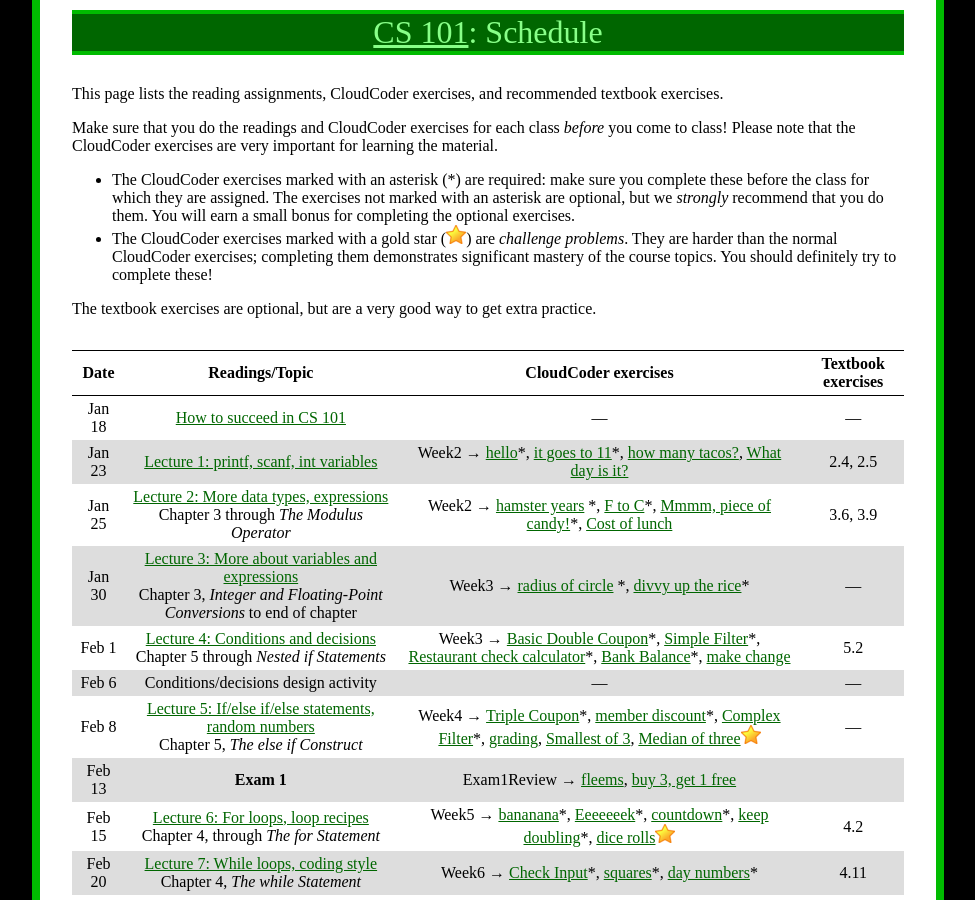
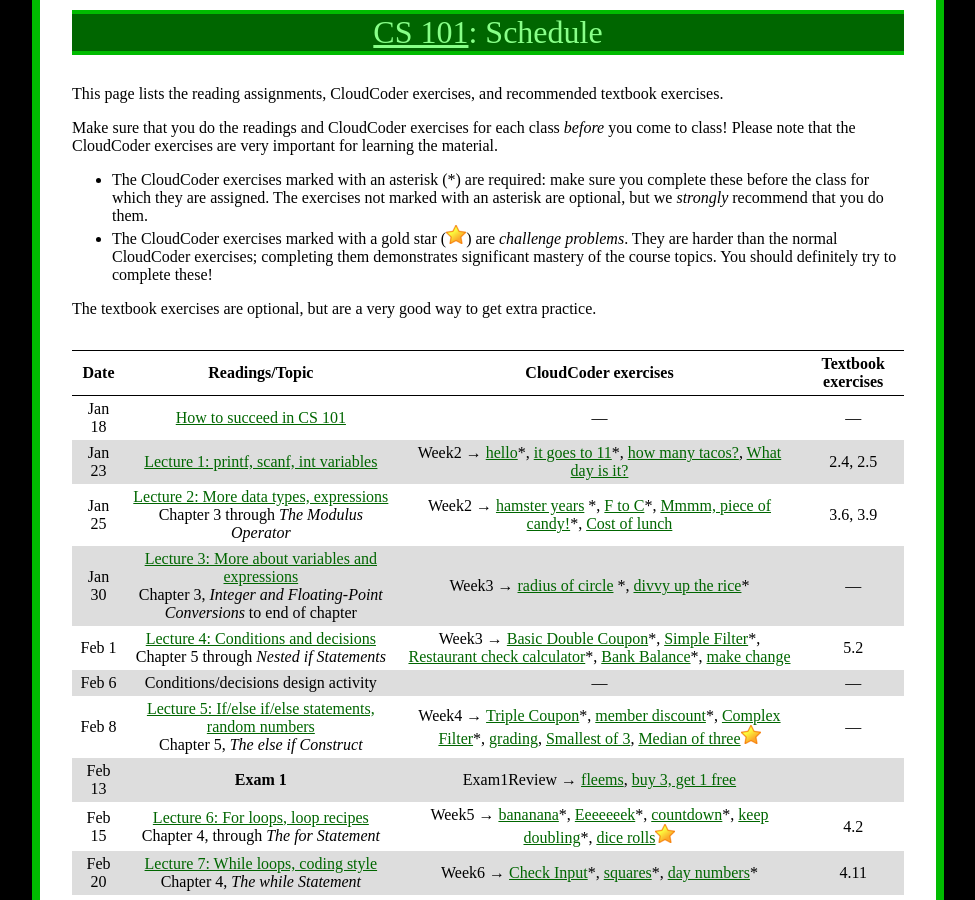
Before and after one commit to ycpcs/cs101-spring2018, a Jekyll site: the page built from schedule.md, in a window 1280 px wide and 900 px high. Shown: the whole window, without its empty margins (152-1127 px from the left). Built offline with Jekyll 4.4.1, drawn with Linux system fonts in a browser that asks for light colours.

Commit message:
there is no bonus for the optional CC problems

```diff
--- a/schedule.md
+++ b/schedule.md
@@ -7,7 +7,7 @@
 
 Make sure that you do the readings and CloudCoder exercises for each class *before* you come to class!  Please note that the CloudCoder exercises are very important for learning the material.
 
-* The CloudCoder exercises marked with an asterisk (\*) are required: make sure you complete these before the class for which they are assigned.  The exercises not marked with an asterisk are optional, but we *strongly* recommend that you do them.  You will earn a small bonus for completing the optional exercises.
+* The CloudCoder exercises marked with an asterisk (\*) are required: make sure you complete these before the class for which they are assigned.  The exercises not marked with an asterisk are optional, but we *strongly* recommend that you do them.
 * The CloudCoder exercises marked with a gold star (![gold star](img/goldstar-tiny.png)) are *challenge problems*.  They are harder than the normal CloudCoder exercises; completing them demonstrates significant mastery of the course topics.  You should definitely try to complete these!
 
 The textbook exercises are optional, but are a very good way to get extra practice.
```
